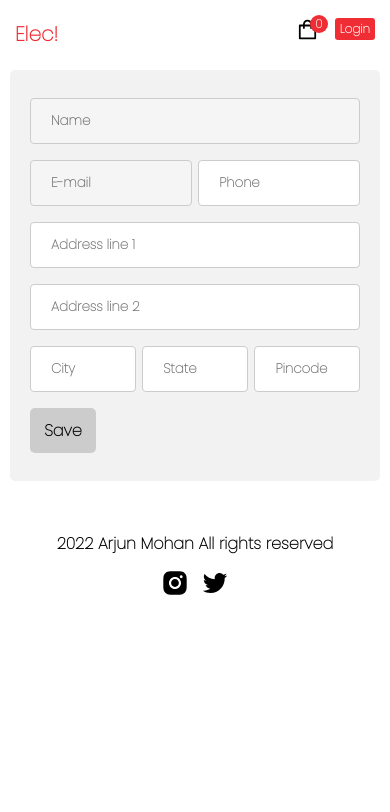
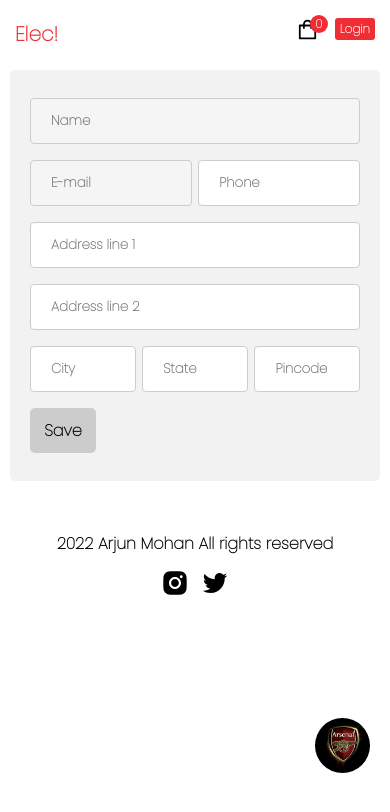
Before and after one commit to arjunpotter17/Elec, a Next.js app: page /account in a window 390 px wide. Shown: the top 812 px of the page. Built offline with nearby package versions, Linux system fonts and the light colour scheme.

Commit message:
home button added

```diff
--- /dev/null
+++ b/components/Home.jsx
@@ -0,0 +1,29 @@
+import React from 'react'
+import Link from 'next/link';
+import { client } from '@/lib/client';
+import Image from 'next/image';
+
+
+const Home = ({logo}) => {
+  console.log('this is logo',logo)
+  return (
+    <Link href='https://portfolio-six-gold-18.vercel.app/'>
+    <div className='home-btn'>
+        <Image src='/assets/footer-logo.jpg' alt='portfolio' width={55} height={55} style={{borderRadius:'50%', border:'none', objectFit:'cover', margin:'auto'}}/>
+    </div>
+    </Link>
+
+  )
+}
+
+export const getServerSideProps = async () => {
+    const query = '*[_type == "logo"]';
+    const logo = await client.fetch(query);
+
+
+    return {
+      props: { logo }
+    }
+  }
+
+export default Home
--- a/components/Layout.jsx
+++ b/components/Layout.jsx
@@ -1,6 +1,6 @@
 import React from 'react';
 import Head from 'next/head';
-
+import Home from './Home';
 import Navbar from './Navbar';
 import Footer from './Footer';
 
@@ -18,7 +18,9 @@ const Layout = ({ children,user,setUser,key,setKey }) => {
       </main>
       <footer>
         <Footer />
+        <Home/>
       </footer>
+
     </div>
   )
 }
--- a/components/index.js
+++ b/components/index.js
@@ -5,3 +5,4 @@ export { default as Product } from './Product';
 export { default as HeroBanner } from './HeroBanner';
 export { default as FooterBanner } from './FooterBanner';
 export { default as Cart } from './Cart';
+export {default as Home} from './Home'
--- a/styles/globals.css
+++ b/styles/globals.css
@@ -163,7 +163,7 @@ width: 100%;
   font-size: 18px;
   font-weight: 500;
   cursor: pointer;
-  z-index:9999 !important;
+  z-index:1 !important;
 }
 
 .hero-banner-container h3{
@@ -296,6 +296,7 @@ text-align: end;
   width: 600px;
   background-color: white;
   float: right;
+  z-index: 1000000 !important;
   padding: 40px 10px;
   position: relative;
   overflow-x: hidden;
@@ -832,6 +833,17 @@ margin-top: 160px;
   cursor: pointer;
 }
 
+.home-btn{
+  position: fixed;
+  bottom: 2rem;
+  right: 2.75rem;
+  filter: grayscale(100%);
+}
+
+.home-btn:hover{
+  filter: grayscale(0%)
+}
+
 @media screen and (max-width:1050px){
   .footer-banner-image{
     top:-10%;
@@ -1017,6 +1029,12 @@ margin-top: 160px;
   width: 300px;
   margin: auto;
 }
+
+.home-btn{
+  right: 1.25rem;
+bottom: 4rem;
+filter: grayscale(0%);
+}
 }
 
 @media screen and (max-width:700px){
```
Also changed, not shown: public/assets/footer-logo.jpg (added).
